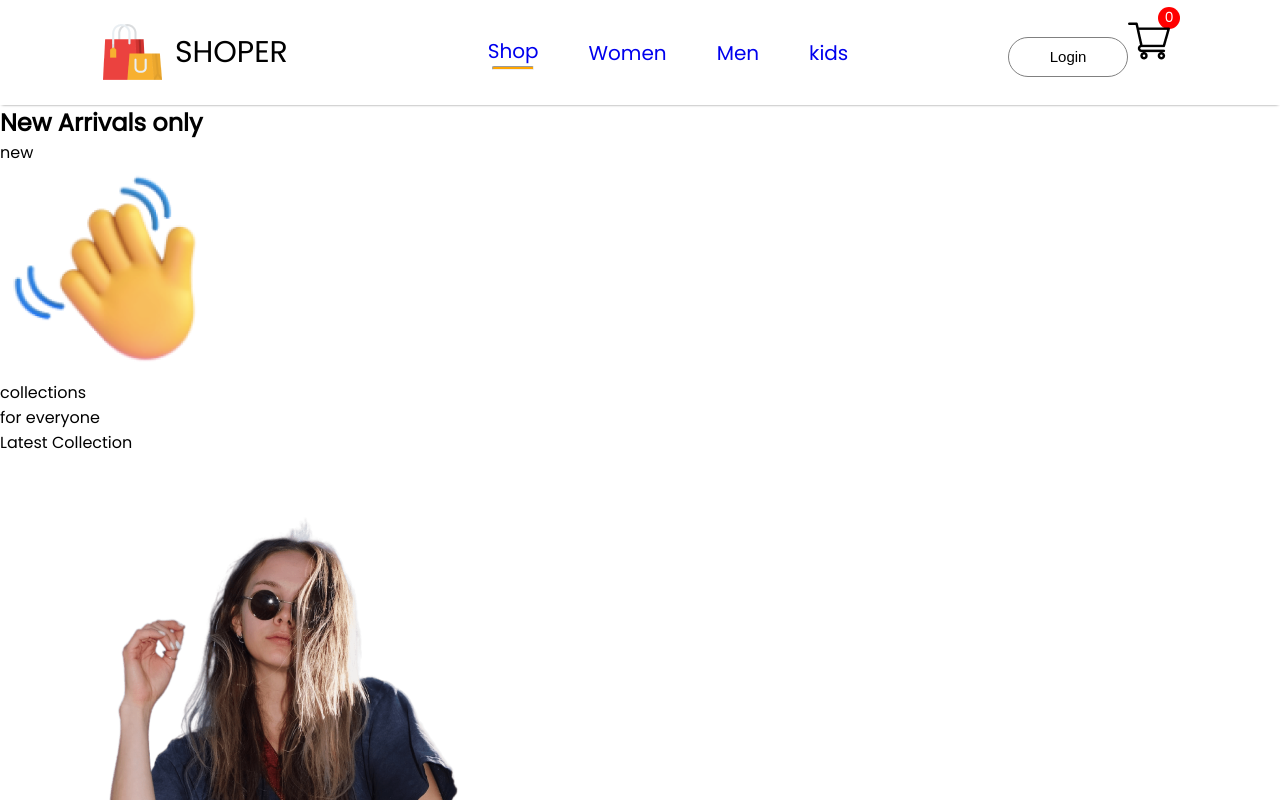
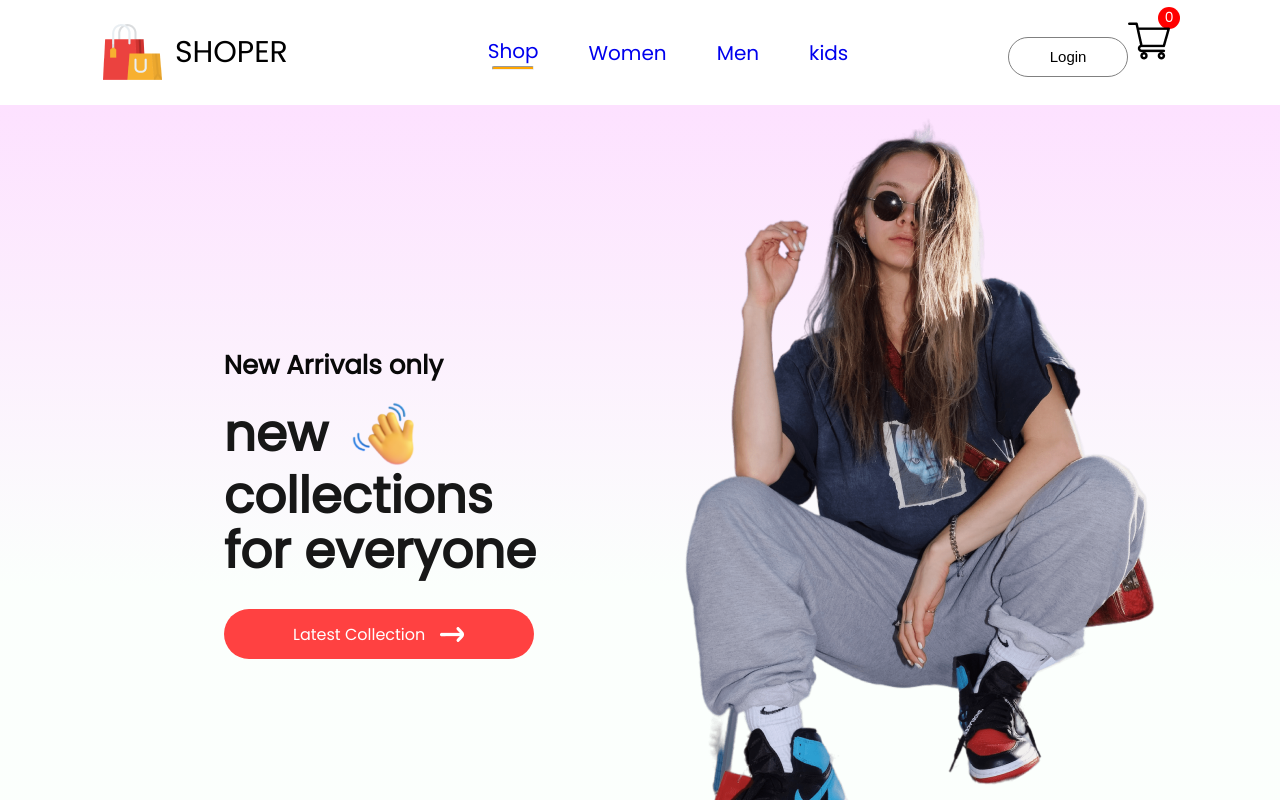
Before and after one commit to m-fadi/E-commerce, a React (Create React App) app: page / in a window 1280 px wide. Shown: the top 800 px of the page. Built offline with nearby package versions, Linux system fonts and the light colour scheme.

Commit message:
css hero lect

```diff
--- a/src/components/Hero/Hero.css
+++ b/src/components/Hero/Hero.css
@@ -0,0 +1,54 @@
+.hero {
+    height: 100vh;
+    background: linear-gradient(180deg, #fde1ff, #e1ffea22 60%);
+    display: flex;
+    justify-content: space-around;
+}
+.hero-left {
+
+    display:flex;
+    flex-direction: column;
+    justify-content: center;
+    gap:20px;
+    padding-left: 180px;
+    line-height: 1.1;
+
+}
+.hero-hand-icon {
+    display: flex;
+    gap: 20px;
+    align-items: center;
+}
+.hero-hand-icon img {
+    width: 70px;
+    height: 70px;
+}
+.hero-left h2{
+  color:#090909 ;
+  font-size:26px;
+  font-weight: 600;
+}
+.hero-left p{
+    color:#171717;
+    font-size:50px;
+    font-weight: 700;
+}
+.hero-latest-btn{
+    display: flex;
+    justify-content: center;
+    align-items:center;
+    gap:15px;
+    width: 310px;
+    height: 50px;
+    border-radius: 75px;
+    margin-top: 30px;
+    background:#ff4141;
+    font-weight: 500;
+    color:white;
+}
+.hero-right{
+    display:flex;
+    align-items: center;
+    justify-content: center;
+
+}
```
